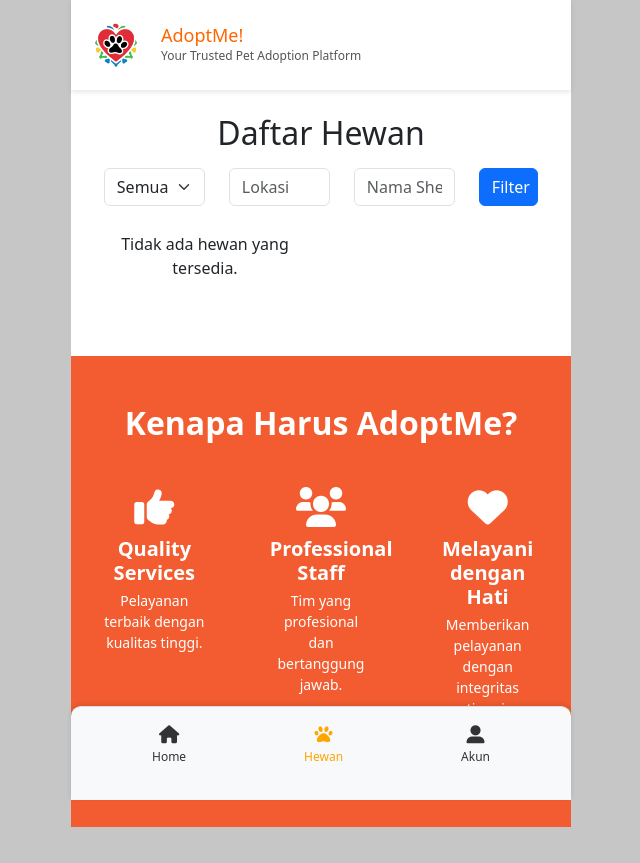
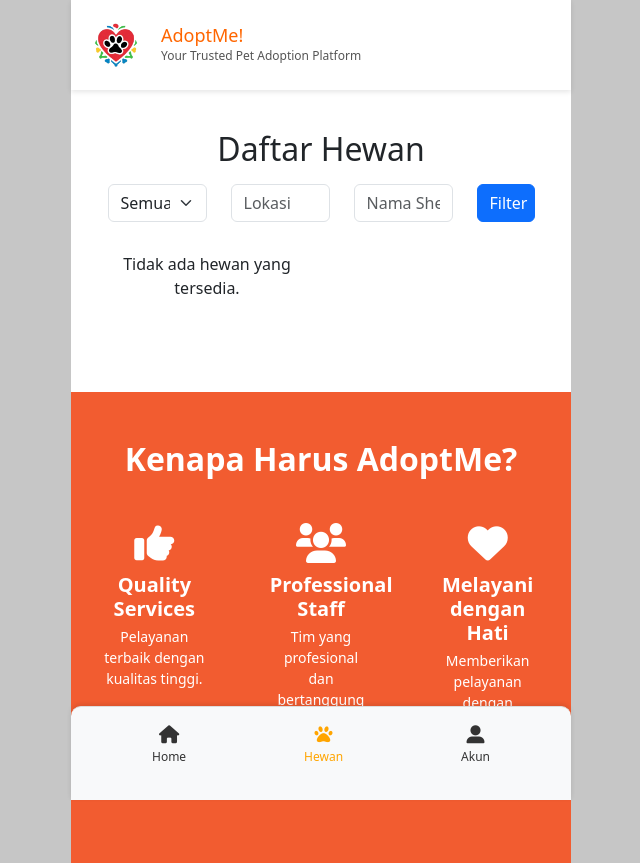
Before and after one commit to carensgabriel/AdoptMe, a Flask app: page /animals in a window 1280 px wide. Shown: the whole page, without its empty margins (319-959 px from the left). Before the commit the page ends 827 px from the top, so only its background shows below. Run offline with Flask 3, Linux system fonts and the light colour scheme; data that the repository does not hold is empty; some libraries are stand-ins or nearby versions.

Commit message:
update home & animals_list

```diff
--- a/templates/user/animals/animals_list.html
+++ b/templates/user/animals/animals_list.html
@@ -1,22 +1,22 @@
 {% extends "layout.html" %}
 {% block content %}
 
-<div class="container mt-4">
+<div class="container mt-4 p-3">
     <h2 class="text-center">{{ title }}</h2>
 
     <!-- Filter Hewan -->
     <div class="row justify-content-center my-3">
-        <div class="col-md-3">
+        <div class="col-md-3 mb-1">
             <select id="speciesFilter" class="form-select">
                 <option value="">Semua Spesies</option>
                 <option value="Anjing">Anjing</option>
                 <option value="Kucing">Kucing</option>
             </select>
         </div>
-        <div class="col-md-3">
+        <div class="col-md-3 mb-1">
             <input type="text" id="locationFilter" class="form-control" placeholder="Lokasi">
         </div>
-        <div class="col-md-3">
+        <div class="col-md-3 mb-1">
             <input type="text" id="shelterFilter" class="form-control" placeholder="Nama Shelter">
         </div>
         <div class="col-md-2">
@@ -54,7 +54,6 @@
                 dataType: "json",
                 headers: { "X-Requested-With": "XMLHttpRequest" },
                 success: function (data) {
-                    jQuery("#loading-screen").hide();
                     let animalsList = $("#animalsList");
                     animalsList.empty(); // Bersihkan daftar sebelum menambahkan data baru
 
@@ -75,7 +74,7 @@
                             <a href="/details/${animal._id}" class="card text-decoration-none">
                                 <div class="card-body d-flex flex-column align-items-center">
                                     <div class="img-container">
-                                        <img src="/static/uploads/animals/${animal.image}" class="card-img-top border-1" alt="Gambar ${animal.name}">
+                                        <img src="${animal.image}" class="card-img-top border-1" alt="Gambar ${animal.name}">
                                     </div>
                                     <div class="text-container mt-2">
                                         <h5 class="card-title">${animal.name}</h5>
@@ -87,6 +86,7 @@
                                 </div>
                             </a>`;
                         animalsList.append(card);
+                        jQuery("#loading-screen").hide();
                     });
                 },
                 error: function (e) {
```
Also changed, not shown: templates/home.html (+4 -8 lines).
